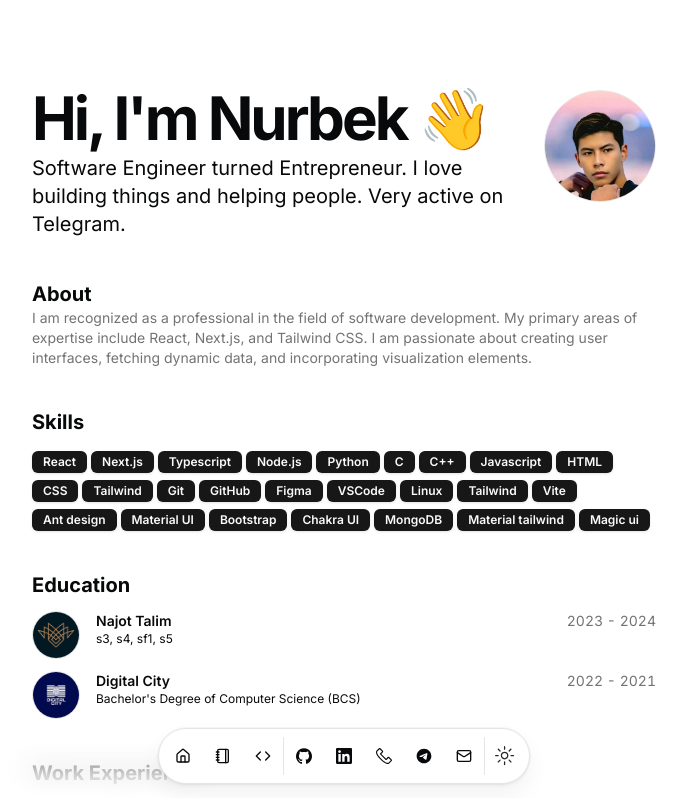
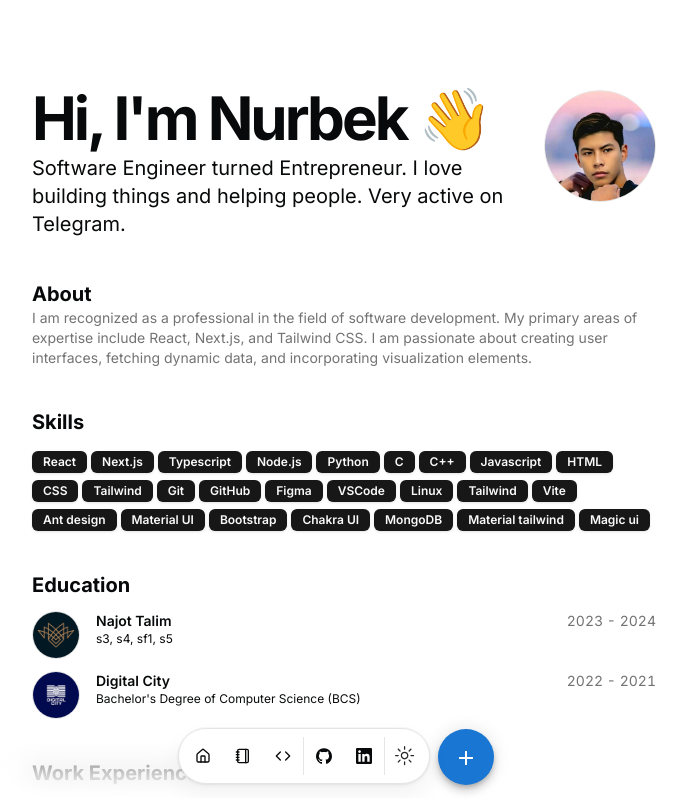
Before and after one commit to nurbek2107/Abduaxatov_Nurbek, a Next.js app: page / in a window 1280 px wide. Shown: the top 798 px of the page, without its empty margins (296-983 px from the left). Built offline with nearby package versions, Linux system fonts and the light colour scheme.

Commit message:
main
Signed-off-by: Nurbek <161306161+nurbek2107@users.noreply.github.com>

```diff
--- a/package.json
+++ b/package.json
@@ -9,6 +9,11 @@
     "lint": "next lint"
   },
   "dependencies": {
+    "@emotion/react": "^11.13.3",
+    "@emotion/styled": "^11.13.0",
+    "@heroicons/react": "^2.1.5",
+    "@mui/icons-material": "^6.0.2",
+    "@mui/material": "^6.0.2",
     "@radix-ui/react-avatar": "^1.0.4",
     "@radix-ui/react-icons": "^1.3.0",
     "@radix-ui/react-separator": "^1.1.0",
--- a/src/app/layout.tsx
+++ b/src/app/layout.tsx
@@ -1,4 +1,5 @@
 import Navbar from "@/components/navbar";
+import Speed  from "@/components/Speed";
 import { ThemeProvider } from "@/components/theme-provider";
 import { TooltipProvider } from "@/components/ui/tooltip";
 import { DATA } from "@/data/resume";
@@ -64,7 +65,10 @@ export default function RootLayout({
         <ThemeProvider attribute="class" defaultTheme="light">
           <TooltipProvider delayDuration={0}>
             {children}
+            <div className="pointer-events-none fixed inset-x-0 bottom-0 z-30 mx-auto mb-4 flex origin-bottom h-full max-h-14 items-center gap-20  justify-center ">
             <Navbar />
+              <Speed />
+            </div>
           </TooltipProvider>
         </ThemeProvider>
       </body>
--- /dev/null
+++ b/src/components/Speed.tsx
@@ -0,0 +1,68 @@
+"use client";
+
+import React, { useState } from "react"; // Import React
+import Box from "@mui/material/Box";
+import Backdrop from "@mui/material/Backdrop";
+import SpeedDial from "@mui/material/SpeedDial";
+import SpeedDialIcon from "@mui/material/SpeedDialIcon";
+import SpeedDialAction from "@mui/material/SpeedDialAction";
+import FileCopyIcon from "@mui/icons-material/FileCopyOutlined";
+import SaveIcon from "@mui/icons-material/Save";
+import PrintIcon from "@mui/icons-material/Print";
+import ShareIcon from "@mui/icons-material/Share";
+import PhoneIcon from "@mui/icons-material/Phone";
+import EmailIcon from "@mui/icons-material/Email";
+import TelegramIcon from "@mui/icons-material/Telegram";
+
+// Actions list
+const actions = [
+    { icon: <PhoneIcon />, name: "Phone", url: "tel:+998940192117" }, // Phone action
+    { icon: <EmailIcon />, name: "Email", url: "mailto:abduaxatov007@gmail.com" }, // Email action
+    { icon: <TelegramIcon />, name: "Telegram", url: "https://t.me/JS_deveIoper" }, // Telegram action
+];
+
+export default function Navbar() {
+    const [open, setOpen] = useState(false); // Use `useState` from the imported React
+    const handleOpen = () => setOpen(true);
+    const handleClose = () => setOpen(false);
+
+    const handleClick = (url) => {
+        if (url) {
+            window.open(url, "_blank");
+        }
+        handleClose();
+    };
+
+    return (
+        <div className="mt-[-240px]">
+            <Box sx={{ height: 330, transform: "translateZ(0px)", flexGrow: 1 }}>
+                <Backdrop open={open} />
+                <SpeedDial
+                    ariaLabel="SpeedDial tooltip example"
+                    sx={{
+                        position: "absolute",
+                        bottom: 16,
+                        right: 16,
+                    }}
+                    icon={<SpeedDialIcon />}
+                    onClose={handleClose}
+                    onOpen={handleOpen}
+                    open={open}
+                >
+                    {actions.map((action) => (
+                        <SpeedDialAction
+                            key={action.name}
+                            icon={action.icon}
+                            tooltipTitle={action.name}
+                            tooltipOpen
+                            onClick={() => handleClick(action.url)} // Handle click with the action URL
+                            sx={{
+                                color: "white",
+                            }}
+                        />
+                    ))}
+                </SpeedDial>
+            </Box>
+        </div>
+    );
+}
--- a/src/components/navbar.tsx
+++ b/src/components/navbar.tsx
@@ -13,7 +13,7 @@ import Link from "next/link";
 
 export default function Navbar() {
   return (
-    <div className="pointer-events-none fixed inset-x-0 bottom-0 z-30 mx-auto mb-4 flex origin-bottom h-full max-h-14">
+    <div className="h-full">
       <div className="fixed bottom-0 inset-x-0 h-16 w-full bg-background to-transparent backdrop-blur-lg [-webkit-mask-image:linear-gradient(to_top,black,transparent)] dark:bg-background"></div>
       <Dock className="z-50 pointer-events-auto relative mx-auto flex min-h-full h-full items-center px-1 bg-background [box-shadow:0_0_0_1px_rgba(0,0,0,.03),0_2px_4px_rgba(0,0,0,.05),0_12px_24px_rgba(0,0,0,.05)] transform-gpu dark:[border:1px_solid_rgba(255,255,255,.1)] dark:[box-shadow:0_-20px_80px_-20px_#ffffff1f_inset] ">
         {DATA.navbar.map((item) => (
@@ -38,6 +38,7 @@ export default function Navbar() {
         ))}
         <Separator orientation="vertical" className="h-full" />
         {Object.entries(DATA.contact.social)
+          .filter(([name]) => name !== "Telegram") // Exclude Telegram
           .filter(([_, social]) => social.navbar)
           .map(([name, social]) => (
             <DockIcon key={name}>
--- a/src/data/resume.tsx
+++ b/src/data/resume.tsx
@@ -60,24 +60,12 @@ export const DATA = {
 
         navbar: true,
       },
-      tel: {
-        name: "tel",
-        url: "tel:+998940192117",
-        icon: Icons.whatsapp,
-        navbar: true,
-      },
       Telegram: {
         name: "Telegram",
         url: "https://t.me/JS_deveIoper",
         icon: Icons.Telegram,
         navbar: true,
       },
-      email: {
-        name: "Send Email",
-        url: "mailto:abduaxatov007@gmail.com",
-        icon: Icons.email,
-        navbar: true,
-      }
     },
   },
 
```
Also changed, not shown: 1 other file (tests, documents, lock files or other folders).
